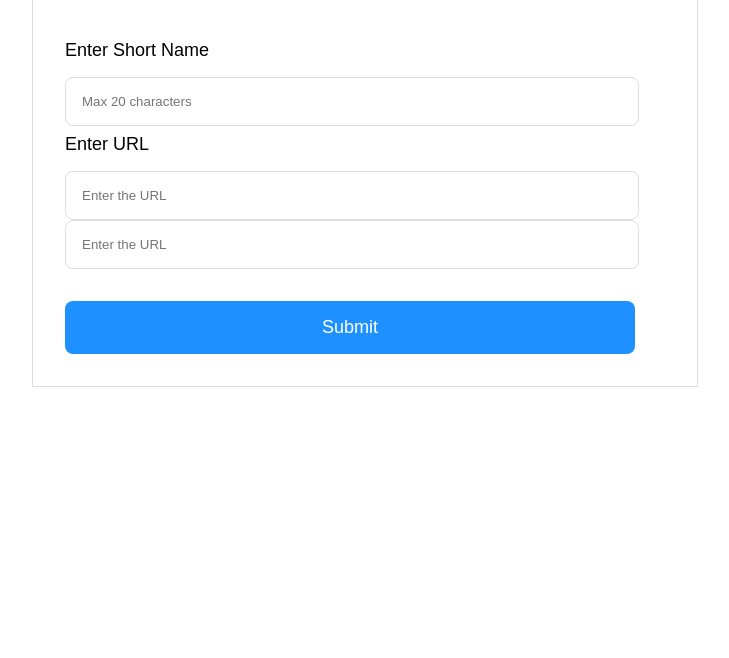
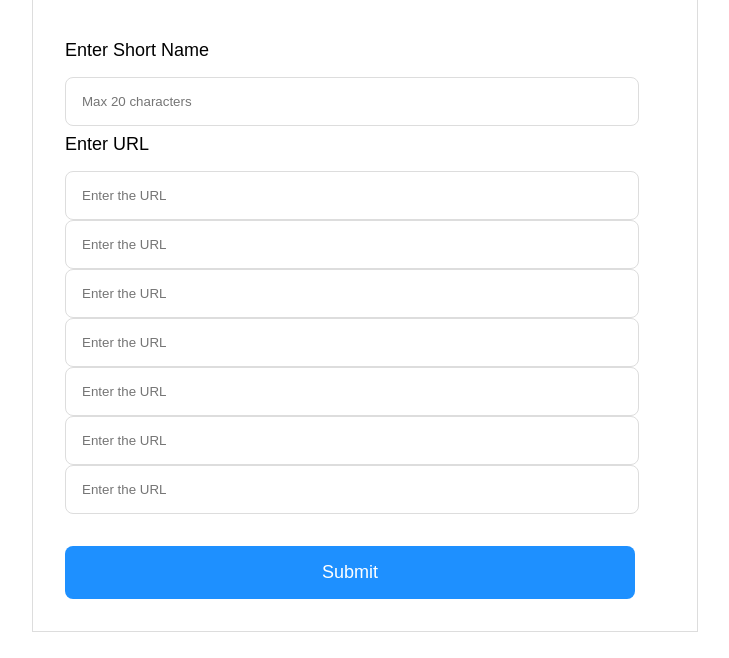
Before and after one commit to shreyasanap/Url-Shortener, a Python web app: template templates/index.html in a window 1280 px wide. Shown: the part 154-812 px from the top of the page, without its empty margins (275-1004 px from the left). Before the commit the page ends 541 px from the top, so only its background shows below. Run offline with Jinja, Linux system fonts and the light colour scheme; the template is opened without the code that fills it, so the values that code supplies are empty.

Commit message:
made changes in html file

```diff
--- a/templates/index.html
+++ b/templates/index.html
@@ -16,6 +16,11 @@
         <label >Enter URL</label>
         <input type="text" name="url" placeholder="Enter the URL" maxlength="200">
         <input type="text" name="url" placeholder="Enter the URL" maxlength="200">
+        <input type="text" name="url" placeholder="Enter the URL" maxlength="200">
+        <input type="text" name="url" placeholder="Enter the URL" maxlength="200">
+        <input type="text" name="url" placeholder="Enter the URL" maxlength="200">
+        <input type="text" name="url" placeholder="Enter the URL" maxlength="200">
+        <input type="text" name="url" placeholder="Enter the URL" maxlength="200">
         <button>
             Submit
           </button>
```
